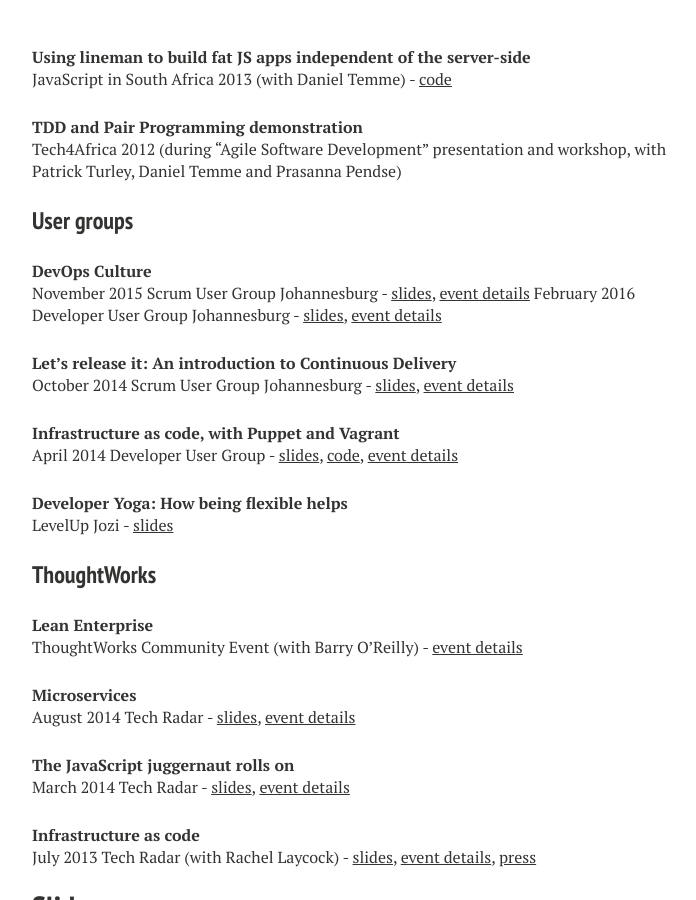
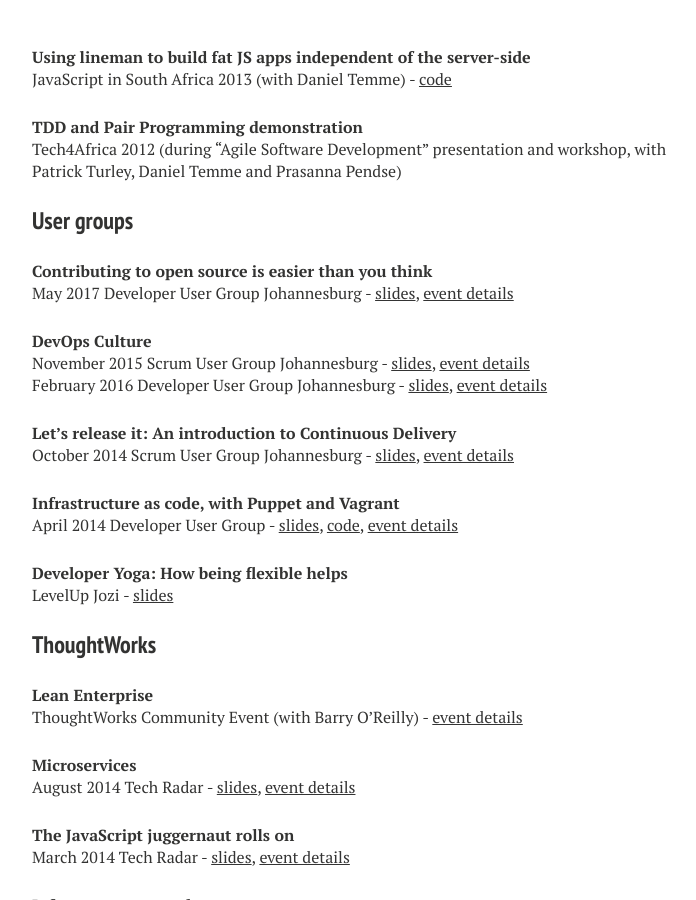
Before and after one commit to rouanw/rouanw.github.io, a Jekyll site: the page built from talks/index.md, in a window 1280 px wide and 900 px high, scrolled down 1748 px. Shown: the whole window, without its empty margins (288-984 px from the left). Built offline with Jekyll 4.4.1, drawn with Linux system fonts in a browser that asks for light colours; nearby versions of some CDN libraries; some web fonts are replaced; comment, search, counter and statistics services are not loaded.

Commit message:
at may 2017 dug talk

```diff
--- a/talks/index.md
+++ b/talks/index.md
@@ -48,6 +48,9 @@ Tech4Africa 2012 (during “Agile Software Development” presentation and works
 
 ### User groups
 
+__Contributing to open source is easier than you think__
+May 2017 Developer User Group Johannesburg - [slides](https://www.slideshare.net/rouanw/contributing-to-open-source-is-easier-than-you-think), [event details](https://www.meetup.com/DeveloperUG/events/233442021/)
+
 __DevOps Culture__
 November 2015 Scrum User Group Johannesburg - [slides](http://www.slideshare.net/rouanw/devops-culture-55006498), [event details](http://www.meetup.com/Scrum-User-Group-Johannesburg/events/219835943/)
 February 2016 Developer User Group Johannesburg - [slides](http://www.slideshare.net/rouanw/devops-culture-55006498), [event details](http://www.meetup.com/DeveloperUG/events/227180628/)
```
